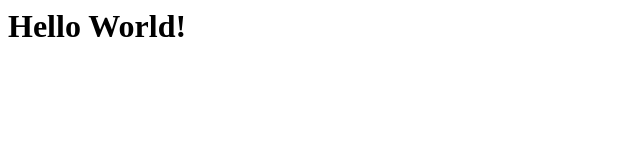
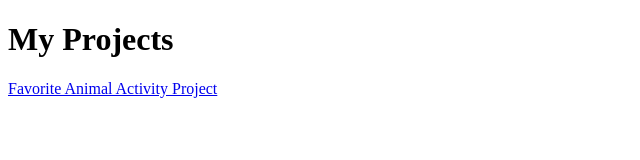
Before and after one commit to Christina2021/Christina2021Projects, a plain HTML site: page index.html in a window 1280 px wide. Shown: the whole page, without its empty margins (0-640 px from the left). Drawn offline with Linux system fonts and the light colour scheme.

Commit message:
Adding Favorite Animal Projects activity link

```diff
--- a/index.html
+++ b/index.html
@@ -1 +1,17 @@
-<h1>Hello World!</h1>
+<!DOCTYPE html>
+<html lang="en-us">
+
+<head>
+<title>My Projects</title>
+</head>
+
+<body>
+    <header>
+        <h1>My Projects</h1>
+    </header>
+
+    <a href="https://christina2021.github.io/FavoriteAnimalActivity/">Favorite Animal Activity Project</a>
+
+</body>
+
+</html>
```
